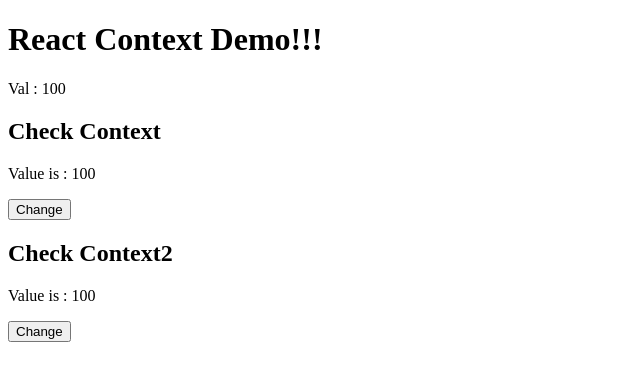
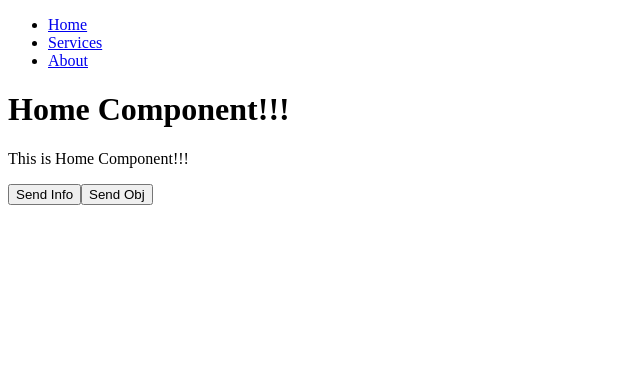
Before and after one commit to abhijeetvc/weekendreactprj, a React (Create React App) app: page / in a window 1280 px wide. Shown: the top 380 px of the page, without its empty margins (0-640 px from the left). Built offline with nearby package versions, Linux system fonts and the light colour scheme.

Commit message:
React Router

```diff
--- a/src/index.js
+++ b/src/index.js
@@ -22,7 +22,7 @@
      <p>Message : {message}</p>
      <p>Name : {person.name}</p>
      <p>City : {person.city}</p> */}
-     <UseContextDemo/>
+     <App/>
      {/* <h1>Hiiiiii</h1> */}
   </div>
 
--- a/src/reactrouter/About.js
+++ b/src/reactrouter/About.js
@@ -1,16 +1,16 @@
 import React from 'react'
-import { useLocation } from 'react-router-dom'
+// import { useLocation } from 'react-router-dom'
 
 function About(){
 
-    const location=useLocation()
+  //  const location=useLocation()
 
     return(
         <>
             <h1>About Component!!!</h1>
             <p>This is About Component!!!</p>
-            <p>Name : {location.state.name}</p>
-            <p>City : {location.state.city}</p>
+            {/* <p>Name : {location.state.name}</p>
+            <p>City : {location.state.city}</p> */}
         </>
     )
 }
--- a/src/reactrouter/Services.js
+++ b/src/reactrouter/Services.js
@@ -16,3 +16,8 @@
 }
 
 export default Services
+
+// Information Sharing between components
+// a) Props
+// b) Context API
+// c) Routing
```
